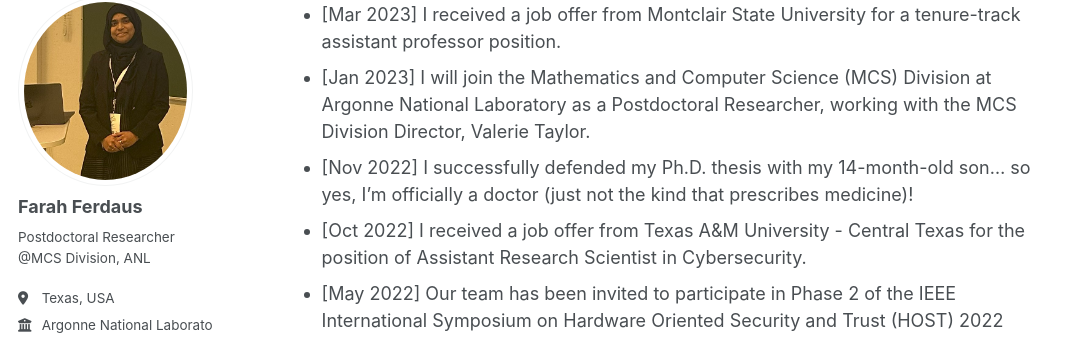
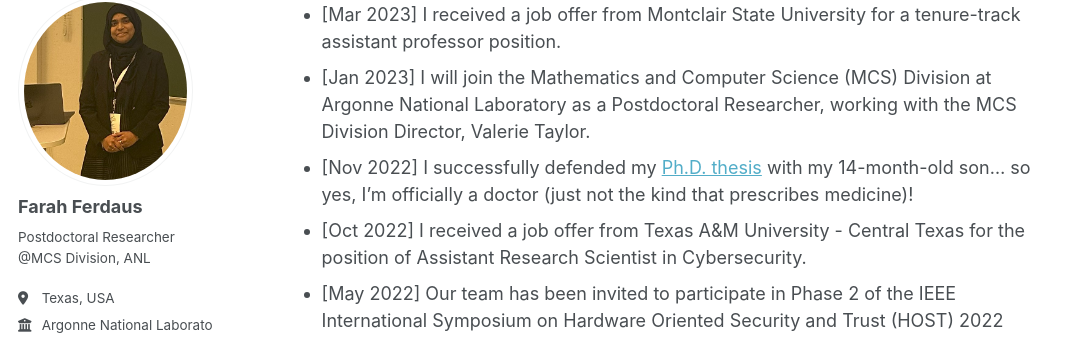
Before and after one commit to fferdaus/fferdaus.github.io, a Jekyll site: the page built from _pages/about.md, in a window 1280 px wide and 900 px high, scrolled down 2173 px. Shown: the part 103-440 px from the top of the window, without its empty margins (0-1085 px from the left). Built offline with Jekyll 4.4.1, drawn with Linux system fonts in a browser that asks for light colours; some web fonts are replaced; part of the change alters nothing that is shown.

```diff
--- a/_pages/about.md
+++ b/_pages/about.md
@@ -69,7 +69,7 @@ She has published numerous scientific articles, including journal articles, conf
 - [May 2023] Our paper "A Noninvasive Technique to Detect Authentic/Counterfeit SRAM Chips" just got accepted at [ACM JETC](https://dl.acm.org/journal/jetc)!
 - [Mar 2023] I received a job offer from Montclair State University for a tenure-track assistant professor position.
 - [Jan 2023] I will join the Mathematics and Computer Science (MCS) Division at Argonne National Laboratory as a Postdoctoral Researcher, working with the MCS Division Director, Valerie Taylor.
-- [Nov 2022] I successfully defended my Ph.D. thesis with my 14-month-old son... so yes, I’m officially a doctor (just not the kind that prescribes medicine)!
+- [Nov 2022] I successfully defended my [Ph.D. thesis](https://digitalcommons.fiu.edu/etd/5220/) with my 14-month-old son... so yes, I’m officially a doctor (just not the kind that prescribes medicine)!
 - [Oct 2022] I received a job offer from Texas A&M University - Central Texas for the position of Assistant Research Scientist in Cybersecurity.
 - [May 2022] Our team has been invited to participate in Phase 2 of the IEEE International Symposium on Hardware Oriented Security and Trust (HOST) 2022 Microelectronics Security Challenge (IP Security Track) and received NSF Travel Grant.
 - [May 2022] I received the NSF Travel Grant to participate in the Ph.D. Thesis competition at the IEEE International Symposium on Hardware-Oriented Security and Trust (HOST) 2022.
```
